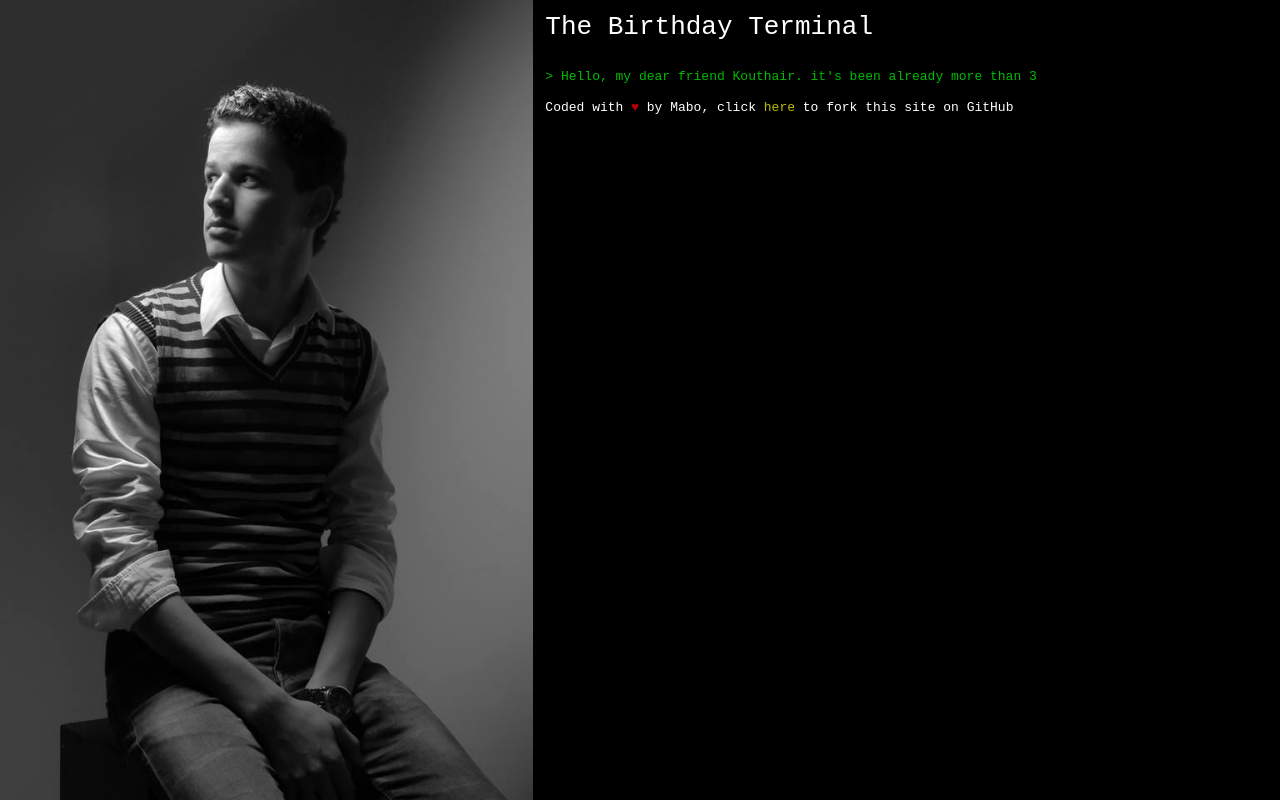
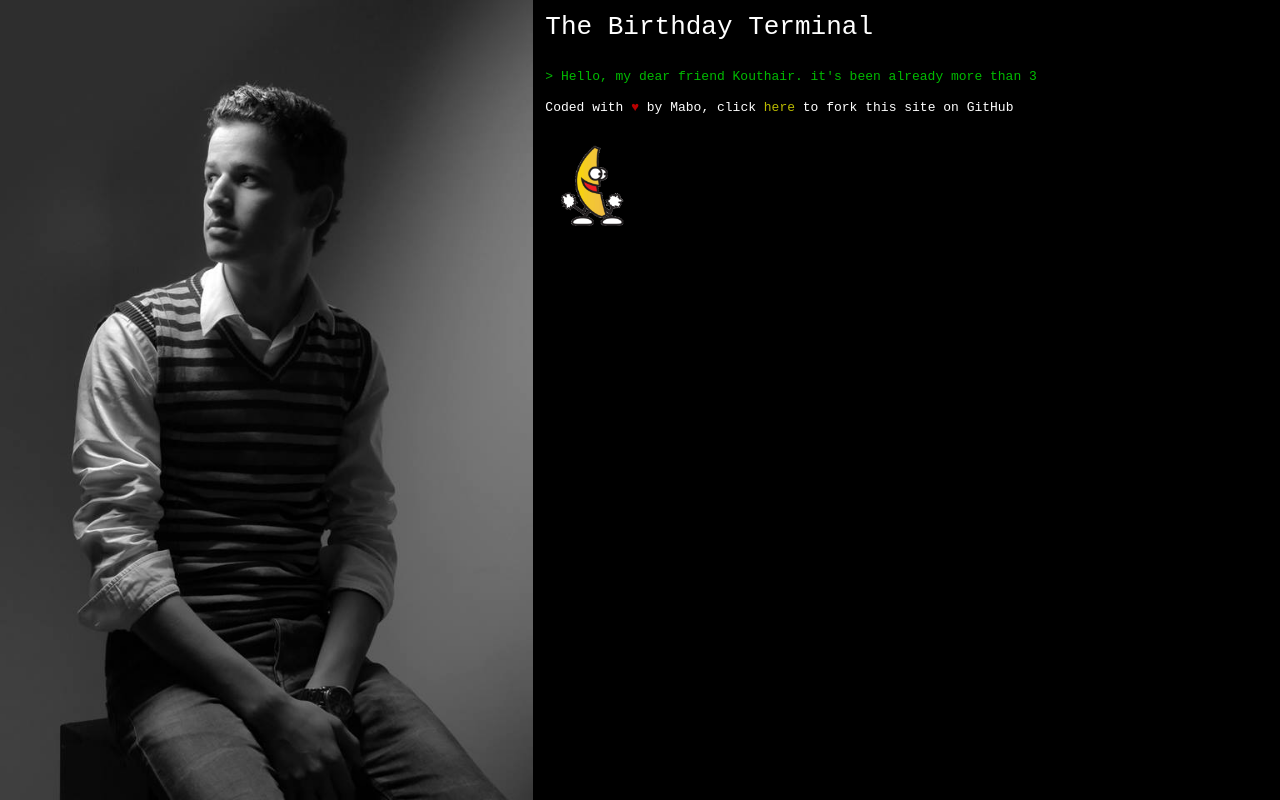
Before and after one commit to AymenSoft/mkk-birthday, a plain HTML site: page index.html in a window 1280 px wide. Drawn offline with Linux system fonts and the light colour scheme.

Commit message:
Adding the dancing banana

```diff
--- a/index.html
+++ b/index.html
@@ -17,7 +17,6 @@
 
             body {
                 margin: 0px;
-                overflow: hidden;
                 font-family: monospace;
                 background: black;
                 color: white;
@@ -51,6 +50,10 @@
                 text-decoration: none;
             }
 
+            #banana {
+                height: 100px;
+            }
+
             @media screen and (max-width: 768px) {
                 body {
                     padding: 25px;
@@ -77,6 +80,7 @@
         <h1>The Birthday Terminal</h1>
         <p id="terminal">> </p>
         <p>Coded with <span class="red">♥</span> by Mabo, click <a href="https://github.com/mabotn/mkk-birthday">here</a> to fork this site on GitHub</p>
+        <img id="banana" src="banana.gif" alt="Dancing Banana">
 
         <script>
             var terminal = document.getElementById('terminal')
```
Also changed, not shown: banana.gif (added), 1 other file.
